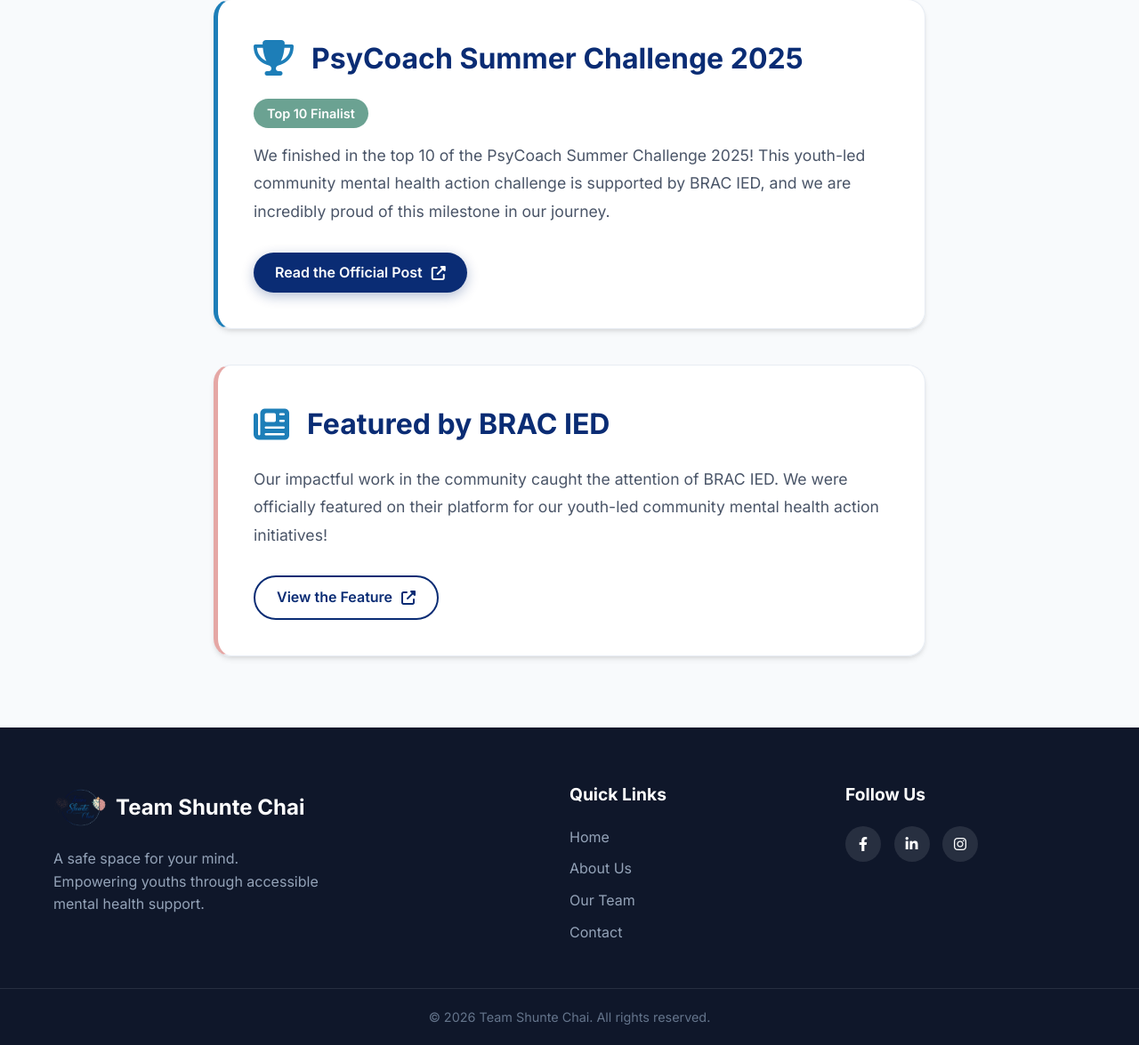
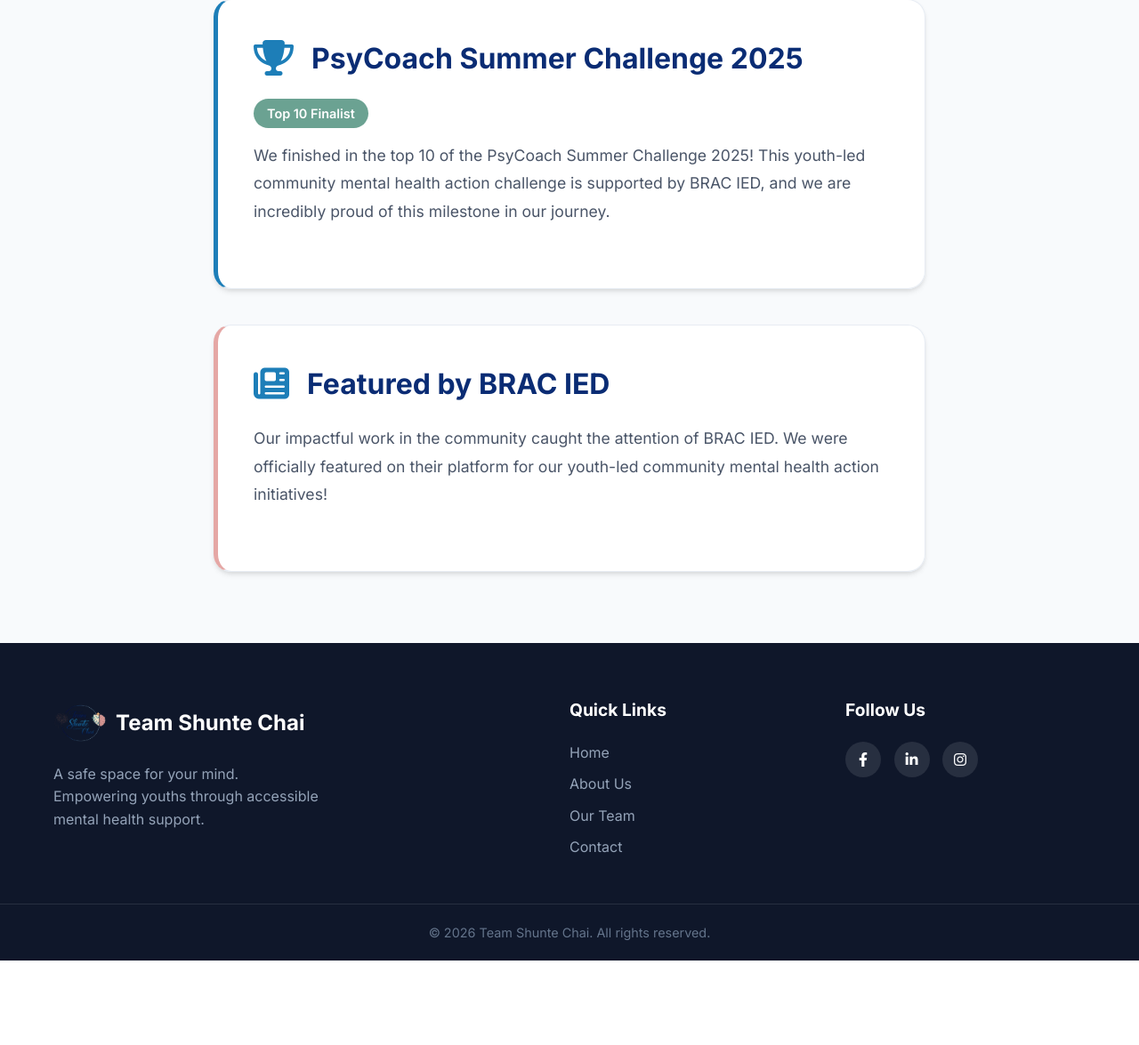
Before and after one commit to Sreezon23/team-shunte-chai, a Django app: page /achievements/ in a window 1280 px wide. Shown: the part 409-1584 px from the top of the page at 89% size. After the commit the page ends 1489 px from the top, so only its background shows below. Run offline with Django 5.2, Linux system fonts and the light colour scheme; some libraries are stand-ins or nearby versions.

Commit message:
Remove link buttons from achievements page

```diff
--- a/templates/achievements.html
+++ b/templates/achievements.html
@@ -24,9 +24,7 @@
                 We finished in the top 10 of the PsyCoach Summer Challenge 2025! This youth-led community mental health action challenge is supported by BRAC IED, and we are incredibly proud of this milestone in our journey.
             </p>
 
-            <a href="https://bracied.com/brac-ied-supports-youth-led-community-mental-health-action-through-the-psycoach-summer-challenge-2025/" target="_blank" class="btn btn-primary" style="display: inline-flex; align-items: center; gap: 10px;">
-                Read the Official Post <i class="fas fa-external-link-alt"></i>
-            </a>
+
         </div>
 
         <div class="card" style="max-width: 800px; margin: 40px auto 0; text-align: left; padding: 40px; border-left: 5px solid #e5a7a5;">
@@ -39,9 +37,7 @@
                 Our impactful work in the community caught the attention of BRAC IED. We were officially featured on their platform for our youth-led community mental health action initiatives!
             </p>
 
-            <a href="https://bracied.com/brac-ied-supports-youth-led-community-mental-health-action-through-the-psycoach-summer-challenge-2025/" target="_blank" class="btn btn-secondary" style="display: inline-flex; align-items: center; gap: 10px;">
-                View the Feature <i class="fas fa-external-link-alt"></i>
-            </a>
+
         </div>
 
     </div>
```
